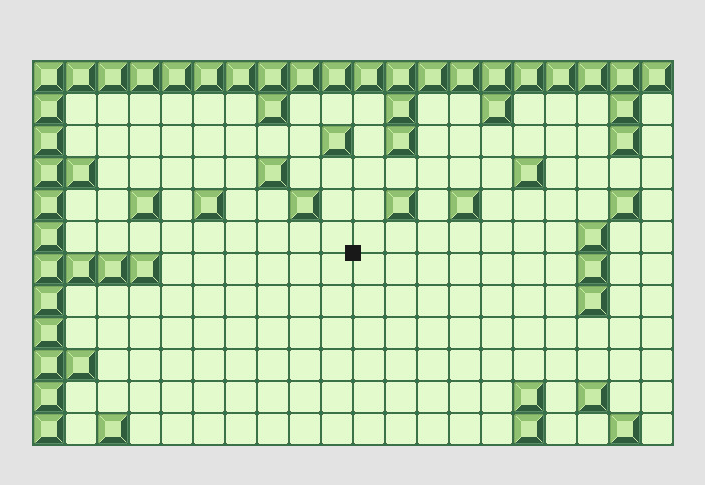
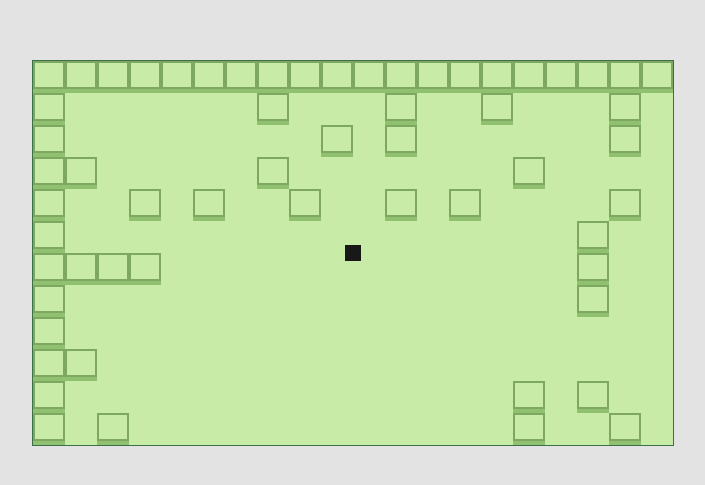
Before and after one commit to EduardoLopes/elemental-block-shooters, a website: page app/index.html in a window 1280 px wide. Shown: the part 147-632 px from the top of the page, without its empty margins (287-992 px from the left). Drawn offline with Linux system fonts and the light colour scheme.

Commit message:
Can draw in 30FPS and update in 60FPS
- Change sprite to png
- Change some values (camera and player moviment)
- Try a new tileset to fix contrast

```diff
--- a/app/index.html
+++ b/app/index.html
@@ -12,7 +12,7 @@
   <div id="c">
     <canvas id="c1"></canvas>
   </div>
-  <img id="s" src="images/sprites.jpg">
+  <img id="s" src="images/sprites.png">
   <!-- smoosh -->
   <!-- htmlbuild:js -->
   <script src="js/namespace.js"></script>
--- a/app/js/game.js
+++ b/app/js/game.js
@@ -15,21 +15,34 @@ Game.init = function() {
 
 Game.state = [];
 
-Game.state['play'] = function() {
+Game.state['play'] = {
+  update: function() {
 
-  Game.player.update();
-  Game.currentMap.update();
+    Game.player.update();
+    Game.currentMap.update();
 
-  Game.currentMap.draw();
-  Game.player.draw();
+  },
+  draw: function() {
 
-};
+    Game.currentMap.draw();
+    Game.player.draw();
 
-Game.loop = function() {
+  }
+}
 
-  Game.c1.width = Game.width;
 
-  Game.state[Game.currentState]();
+Game.loop = function(timestamp) {
+  Game.delta = timestamp - Game.last;
+
+  Game.state[Game.currentState].update();
+
+  //if (Game.delta > 1000 / 30){
+
+    Game.state[Game.currentState].draw();
+
+    Game.last = timestamp - (Game.delta % 1000 / 30);
+
+  //}
 
   requestAnimationFrame(Game.loop);
 
--- a/app/js/map.js
+++ b/app/js/map.js
@@ -169,8 +169,11 @@ Game.Map.prototype.draw = function() {
 
 Game.Map.prototype.update = function() {
 
-  this.camera.x += Math.floor((this.cameraPosition.x - this.camera.x) * 0.1);
-  this.camera.y += Math.floor((this.cameraPosition.y - this.camera.y) * 0.1);
+  this.camera.x += Math.floor((this.cameraPosition.x - this.camera.x) * 0.05);
+  this.camera.y += Math.floor((this.cameraPosition.y - this.camera.y) * 0.05);
+
+  // this.camera.x += Math.floor((this.cameraPosition.x - this.camera.x) * 0.1);
+  // this.camera.y += Math.floor((this.cameraPosition.y - this.camera.y) * 0.1);
 
   this.camera.x = Math.max(0, Math.min(this.camera.x, (Game.tileSize * this.cols) - Game.width));
   this.camera.y = Math.max(0, Math.min(this.camera.y, (Game.tileSize * this.rows) - Game.height));
--- a/app/js/namespace.js
+++ b/app/js/namespace.js
@@ -1,7 +1,10 @@
 var Game = {
-  width: 640,
-  height: 384,
-  tileSize: 32
+  width: 32 * 20,
+  height: 32 * 12,
+  tileSize: 32,
+  now: 0,
+  last: 0,
+  delta: 0
 };
 
 function random( min, max ) {
--- a/app/js/player.js
+++ b/app/js/player.js
@@ -10,12 +10,13 @@ var keys = {
  * @constructor
  */
 Game.Player = function() {
+
   this.size = 16;
   this.x = (Game.width / 2) - (this.size / 2);
   this.y = (Game.height / 2) - (this.size / 2);
   this.vx = 0;
   this.vy = 0;
-  this.speed = 2;
+  this.speed = 0.8;
   this.maxSpeed = 20;
   this.overlaping = [];
   this.nextX = this.x;
@@ -55,7 +56,7 @@ Game.Player.prototype.update = function() {
   this.nextY += this.vy;
 
   this.overlaping.length = 0;
-  this.colliding.length = 0;
+  //this.colliding.length = 0;
   //console.log();
   this.addOverlaping(Game.currentMap.map[Game.currentMap.cols * Math.floor((this.nextY) / Game.tileSize) + Math.floor((this.nextX) / Game.tileSize)]);
   this.addOverlaping(Game.currentMap.map[Game.currentMap.cols * Math.floor((this.nextY + this.size) / Game.tileSize) + Math.floor((this.nextX + this.size) / Game.tileSize)]);
@@ -66,7 +67,7 @@ Game.Player.prototype.update = function() {
 
     if(this.intercects(this.overlaping[i])){
       //COLLISION DETECTION DEBUG
-      this.colliding.push(this.overlaping[i]);
+      //this.colliding.push(this.overlaping[i]);
 
        if(this.overlaping[i].edges.indexOf('r') > -1 && this.intercectsRight( this.overlaping[i] ) ){
 
```
Also changed, not shown: app/images/sprites.jpg (deleted), app/images/sprites.png (added), 1 other file.
